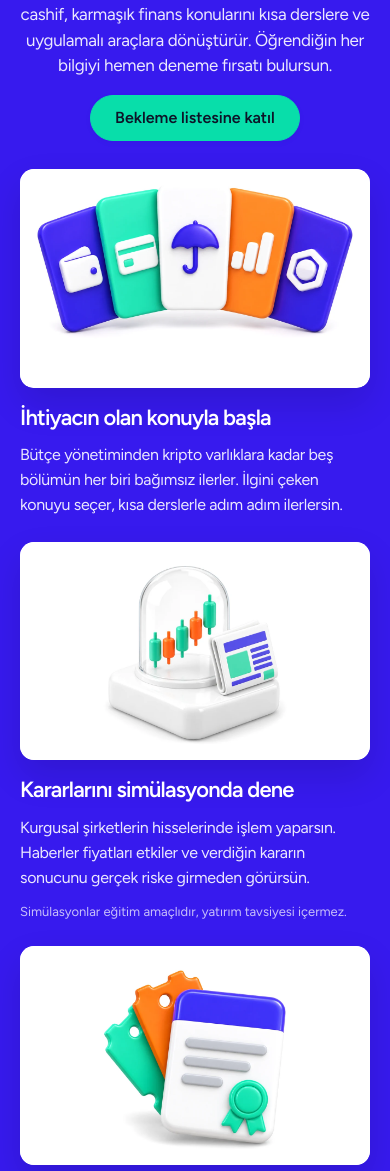
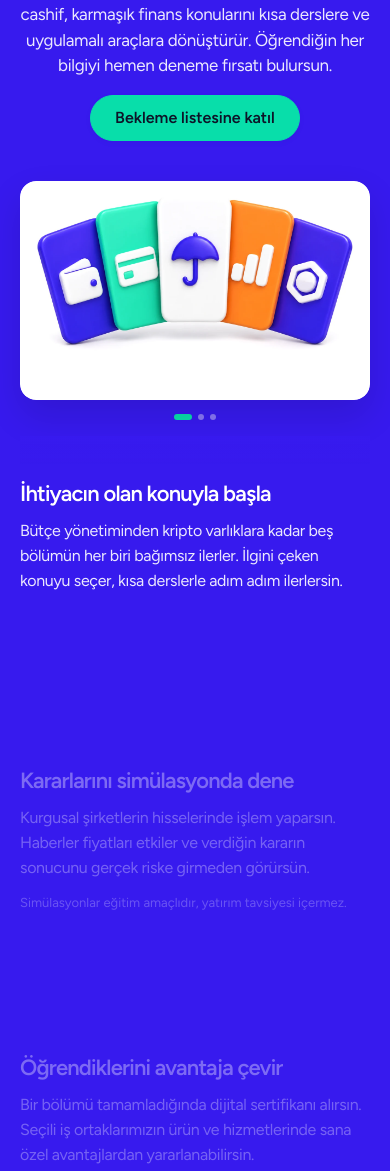
Before and after one commit to YoSoyIsla/Cashif_Landing_Page, a website: page index.html in a window 390 px wide. Shown: the part 746-1917 px from the top of the page. Drawn offline with Linux system fonts and the light colour scheme.

Commit message:
feat(showcase): mobilde kaydirmaya bagli kart gecisi
- Mobil/tablette kart sabitlenir, gorseller kaydirmayla yana kayar;
  kaydirma durunca en yakin adima oturur
- svh ve clientHeight ile iOS adres cubugu kaynakli ziplama giderildi
- Sayfa ve kart kutusu Safari'de de yatay tasmayi kirpar
- Masaustunde bolumun alt boslugu kisaltildi

Co-Authored-By: Claude Opus 5.5 <noreply@anthropic.com>

```diff
--- a/index.html
+++ b/index.html
@@ -155,26 +155,26 @@
           <div class="showcase-sticky-col">
             <div class="showcase-card-stack">
               <!-- Card 1: White 3D Visual -->
-              <div class="showcase-card card-fill-white active" data-card="0"><img class="media-3d" src="./assets/images/3d/dersler.webp" alt="Bütçe, kredi, sigorta, yatırım ve kripto bölümlerini gösteren beş kart" loading="lazy" decoding="async"></div>
+              <div class="showcase-card card-fill-white active" data-card="0"><picture><source media="(max-width: 1199.98px)" srcset="./assets/images/3d/dersler-mobil.webp"><img class="media-3d" src="./assets/images/3d/dersler.webp" alt="Bütçe, kredi, sigorta, yatırım ve kripto bölümlerini gösteren beş kart" loading="lazy" decoding="async"></picture></div>
               <!-- Card 2: White 3D Visual -->
-              <div class="showcase-card card-fill-white" data-card="1"><img class="media-3d" src="./assets/images/3d/simulasyon.webp" alt="Cam fanus içinde mum grafiği ve yanında gazete" loading="lazy" decoding="async"></div>
+              <div class="showcase-card card-fill-white" data-card="1"><picture><source media="(max-width: 1199.98px)" srcset="./assets/images/3d/simulasyon-mobil.webp"><img class="media-3d" src="./assets/images/3d/simulasyon.webp" alt="Cam fanus içinde mum grafiği ve yanında gazete" decoding="async"></picture></div>
               <!-- Card 3: White 3D Visual -->
-              <div class="showcase-card card-fill-white" data-card="2"><img class="media-3d" src="./assets/images/3d/sertifika.webp" alt="Mühürlü dijital sertifika ve arkasında iki avantaj kuponu" loading="lazy" decoding="async"></div>
+              <div class="showcase-card card-fill-white" data-card="2"><picture><source media="(max-width: 1199.98px)" srcset="./assets/images/3d/sertifika-mobil.webp"><img class="media-3d" src="./assets/images/3d/sertifika.webp" alt="Mühürlü dijital sertifika ve arkasında iki avantaj kuponu" decoding="async"></picture></div>
             </div>
+            <!-- Mobile/tablet progress: which of the three steps is showing -->
+            <div class="showcase-dots" aria-hidden="true"><span class="active"></span><span></span><span></span></div>
           </div>
 
           <!-- Scrolling Right Steps Column (Cols 7 to 12) -->
           <div class="showcase-steps-col">
             <!-- Step 1 -->
             <div class="showcase-step active" data-step="0">
-              <div class="showcase-step-media card-fill-white" aria-hidden="true"><img class="media-3d" src="./assets/images/3d/dersler-mobil.webp" alt="" loading="lazy" decoding="async"></div>
               <h3 class="feature-title">İhtiyacın olan konuyla başla</h3>
               <p class="feature-body">Bütçe yönetiminden kripto varlıklara kadar beş bölümün her biri bağımsız ilerler. İlgini çeken konuyu seçer, kısa derslerle adım adım ilerlersin.</p>
             </div>
 
             <!-- Step 2 -->
             <div class="showcase-step" data-step="1">
-              <div class="showcase-step-media card-fill-white" aria-hidden="true"><img class="media-3d" src="./assets/images/3d/simulasyon-mobil.webp" alt="" loading="lazy" decoding="async"></div>
               <h3 class="feature-title">Kararlarını simülasyonda dene</h3>
               <p class="feature-body">Kurgusal şirketlerin hisselerinde işlem yaparsın. Haberler fiyatları etkiler ve verdiğin kararın sonucunu gerçek riske girmeden görürsün.</p>
               <p class="feature-note">Simülasyonlar eğitim amaçlıdır, yatırım tavsiyesi içermez.</p>
@@ -182,7 +182,6 @@
 
             <!-- Step 3 -->
             <div class="showcase-step" data-step="2">
-              <div class="showcase-step-media card-fill-white" aria-hidden="true"><img class="media-3d" src="./assets/images/3d/sertifika-mobil.webp" alt="" loading="lazy" decoding="async"></div>
               <h3 class="feature-title">Öğrendiklerini avantaja çevir</h3>
               <p class="feature-body">Bir bölümü tamamladığında dijital sertifikanı alırsın. Seçili iş ortaklarımızın ürün ve hizmetlerinde sana özel avantajlardan yararlanabilirsin.</p>
             </div>
--- a/main.js
+++ b/main.js
@@ -249,48 +249,135 @@ function initPlatformShowcase() {
   const cards = showcase.querySelectorAll('.showcase-card');
   if (!steps.length || !cards.length) return;
 
+  const stickyCol = showcase.querySelector('.showcase-sticky-col');
+  const dots = showcase.querySelectorAll('.showcase-dots span');
+  const mobileQuery = window.matchMedia('(max-width: 1199.98px)');
   let activeIndex = -1;
+  let scrubbing = false;
+  let ticking = false;
 
-  function update() {
-    if (window.innerWidth <= 1199.98) {
-      steps.forEach(step => step.classList.add('active'));
-      return;
-    }
+  function setActive(index) {
+    if (index === activeIndex) return;
+    activeIndex = index;
+    cards.forEach((card, i) => card.classList.toggle('active', i === index));
+    steps.forEach((step, i) => step.classList.toggle('active', i === index));
+    dots.forEach((dot, i) => dot.classList.toggle('active', i === index));
+  }
 
-    const vh = window.innerHeight;
-    const triggerLine = vh * 0.5;
-
+  // Desktop: the step whose center is closest to the middle of the viewport wins; cards crossfade via CSS.
+  function updateDesktop() {
+    const triggerLine = window.innerHeight * 0.5;
     let bestIndex = 0;
     let minDistance = Infinity;
 
     steps.forEach((step, index) => {
       const rect = step.getBoundingClientRect();
-      const center = rect.top + rect.height * 0.5;
-      const distance = Math.abs(center - triggerLine);
-
+      const distance = Math.abs(rect.top + rect.height * 0.5 - triggerLine);
       if (distance < minDistance) {
         minDistance = distance;
         bestIndex = index;
       }
     });
 
-    if (bestIndex !== activeIndex) {
-      activeIndex = bestIndex;
+    setActive(bestIndex);
+  }
 
-      // Transition left sticky cards
-      cards.forEach((card, index) => {
-        card.classList.toggle('active', index === activeIndex);
-      });
+  // Mobile/tablet: cards slide sideways with the scroll. The slide runs while the next step's text crosses the
+  // middle of the space under the pinned card, so the new image has landed before that text is read.
+  // When scrolling stops between two steps, the card settles on the nearer one instead of resting half-slid.
+  let shown = 0;
+  let idleTimer = 0;
 
-      // Highlight active text step
-      steps.forEach((step, index) => {
-        step.classList.toggle('active', index === activeIndex);
-      });
+  function scrollPosition() {
+    // clientHeight ignores the iOS toolbar resize, so the slide doesn't twitch when the address bar collapses
+    const vh = document.documentElement.clientHeight;
+    const cardBottom = Math.max(stickyCol.getBoundingClientRect().bottom, 0);
+    const space = Math.max(vh - cardBottom, 1);
+    const from = cardBottom + space * 0.8;
+    const to = cardBottom + space * 0.4;
+    let position = 0;
+
+    for (let i = 1; i < steps.length; i++) {
+      const top = steps[i].getBoundingClientRect().top;
+      const t = Math.min(Math.max((from - top) / (from - to), 0), 1);
+      position += t * t * (3 - 2 * t); // smoothstep: eases in and out of every slide
+    }
+    return position;
+  }
+
+  function render(position) {
+    cards.forEach((card, i) => {
+      card.style.transform = `translate3d(${(i - position) * 104}%, 0, 0)`;
+      card.style.visibility = Math.abs(i - position) < 1 ? '' : 'hidden';
+    });
+    steps.forEach((step, i) => {
+      step.style.opacity = String(1 - 0.65 * Math.min(Math.abs(position - i), 1));
+    });
+    setActive(Math.round(position));
+  }
+
+  // The card follows a target instead of jumping to it: the raw scroll position while the finger moves,
+  // the nearest step once scrolling has paused. Easing toward it keeps both switches seamless.
+  let target = 0;
+  let following = false;
+
+  function follow() {
+    if (!scrubbing) { following = false; return; }
+    shown += (target - shown) * 0.3;
+    if (Math.abs(target - shown) < 0.002) shown = target;
+    render(shown);
+    following = shown !== target;
+    if (following) requestAnimationFrame(follow);
+  }
+
+  function setTarget(value) {
+    target = value;
+    if (!following) {
+      following = true;
+      requestAnimationFrame(follow);
     }
   }
 
-  window.addEventListener('scroll', update, { passive: true });
-  window.addEventListener('resize', update);
+  function updateMobile() {
+    const position = scrollPosition();
+    clearTimeout(idleTimer);
+
+    if (prefersReducedMotion()) {
+      shown = target = Math.round(position);
+      render(shown);
+      return;
+    }
+
+    setTarget(position);
+    idleTimer = setTimeout(() => setTarget(Math.round(scrollPosition())), 140);
+  }
+
+  function clearInlineStyles() {
+    cards.forEach((card) => { card.style.transform = ''; card.style.visibility = ''; });
+    steps.forEach((step) => { step.style.opacity = ''; });
+  }
+
+  function update() {
+    ticking = false;
+    const mobile = mobileQuery.matches && !!stickyCol;
+    if (mobile !== scrubbing) {
+      scrubbing = mobile;
+      showcase.classList.toggle('is-scrubbing', mobile);
+      if (mobile) shown = target = Math.round(scrollPosition());
+      else clearInlineStyles();
+    }
+    if (scrubbing) updateMobile();
+    else updateDesktop();
+  }
+
+  function requestUpdate() {
+    if (ticking) return;
+    ticking = true;
+    requestAnimationFrame(update);
+  }
+
+  window.addEventListener('scroll', requestUpdate, { passive: true });
+  window.addEventListener('resize', requestUpdate);
   update();
 }
 
--- a/style.css
+++ b/style.css
@@ -74,6 +74,8 @@
 }
 
 html {
+  overflow-x: hidden;
+  overflow-x: clip; /* iOS Safari ignores body overflow-x; clip keeps sideways-sliding cards from widening the page */
   font-size: 16px;
   scroll-behavior: smooth;
   scroll-padding-top: var(--header-h);
@@ -87,6 +89,7 @@ body {
   background-color: var(--color-white);
   line-height: 1.6;
   overflow-x: hidden;
+  overflow-x: clip;
   width: 100%;
 }
 
@@ -125,8 +128,6 @@ video {
 .hero-visual-card video,
 .showcase-card img,
 .showcase-card video,
-.showcase-step-media img,
-.showcase-step-media video,
 .story-main-card img,
 .story-main-card video,
 .story-pair-item img,
@@ -151,7 +152,6 @@ picture {
 /* Clip card media to the card's rounded corners (picture wrapper breaks radius inheritance) */
 .hero-visual-card,
 .showcase-card,
-.showcase-step-media,
 .story-main-card,
 .story-pair-item {
   overflow: hidden;
@@ -603,8 +603,8 @@ button {
   background-color: var(--color-white);
 }
 
-/* Hidden on desktop; rendered inline within steps on mobile/tablet */
-.showcase-step-media {
+/* Progress dots: mobile/tablet only (desktop shows the steps side by side) */
+.showcase-dots {
   display: none;
 }
 
@@ -614,7 +614,6 @@ button {
   display: flex;
   flex-direction: column;
   box-sizing: border-box;
-  padding-bottom: 12vh;
 }
 
 .showcase-step {
@@ -632,6 +631,11 @@ button {
 .showcase-step.active {
   opacity: 1;
   transform: translateY(0);
+}
+
+/* Last step is only as tall as the pinned card: the section ends as soon as its text sits beside the card */
+.showcase-step:last-of-type {
+  min-height: min(490px, 36vw);
 }
 
 .feature-title {
@@ -1386,8 +1390,59 @@ html.dialog-open {
     margin-bottom: 20px;
   }
 
+  /* Sticky media on mobile/tablet: the card pins under the header and swaps as steps scroll beneath */
   .showcase-sticky-col {
-    display: none !important;
+    position: sticky;
+    top: var(--header-h);
+    z-index: 5;
+    width: 100%;
+    max-width: 640px;
+    max-height: none;
+    aspect-ratio: auto;
+    margin: 0 auto;
+    padding: 12px 0 16px;
+    background-color: var(--color-primary); /* masks step text scrolling behind the card */
+  }
+
+  /* Soft fade so text passing under the card dissolves instead of being cut off */
+  .showcase-sticky-col::after {
+    content: '';
+    position: absolute;
+    left: 0;
+    right: 0;
+    top: 100%;
+    height: 28px;
+    background: linear-gradient(var(--color-primary), rgba(55, 26, 238, 0));
+    pointer-events: none;
+  }
+
+  .showcase-card-stack {
+    height: auto;
+    aspect-ratio: 16 / 10;
+    max-height: 34vh;
+    max-height: 34svh; /* svh stays fixed while the iOS toolbar collapses, so the pinned card never resizes mid-scroll */
+    margin: 0 auto;
+    box-shadow: 0 16px 36px rgba(0, 0, 0, 0.12);
+  }
+
+  .showcase-dots {
+    display: flex;
+    justify-content: center;
+    gap: 6px;
+    margin-top: 14px;
+  }
+
+  .showcase-dots span {
+    width: 6px;
+    height: 6px;
+    border-radius: 3px;
+    background-color: rgba(255, 255, 255, 0.4);
+    transition: width 0.3s ease, background-color 0.3s ease;
+  }
+
+  .showcase-dots span.active {
+    width: 18px;
+    background-color: var(--color-accent);
   }
 
   .showcase-steps-col {
@@ -1399,31 +1454,40 @@ html.dialog-open {
     padding-bottom: 0;
     display: flex;
     flex-direction: column;
-    gap: 28px;
+    gap: 0;
   }
 
   .showcase-step {
-    min-height: auto !important;
-    opacity: 1 !important;
-    transform: none !important;
-    display: flex;
-    flex-direction: column;
+    /* Text starts right under the pinned card; height just enough for one swap per step */
+    min-height: 34vh;
+    min-height: 34svh;
+    justify-content: flex-start;
+    transform: none;
     gap: 12px;
-    padding: 0;
-  }
-
-  .showcase-step-media {
-    display: block;
-    width: 100%;
-    aspect-ratio: 16 / 10;
-    max-height: 260px;
-    border-radius: var(--radius-lg);
-    box-shadow: 0 16px 36px rgba(0, 0, 0, 0.12);
-    margin-bottom: 4px;
-  }
-
-  .showcase-step-media.card-fill-white {
-    background-color: var(--color-white);
+    padding: 20px 0 0;
+  }
+
+  .showcase-step:last-of-type {
+    min-height: 0;
+    padding-bottom: 24px;
+  }
+
+  /* Scroll-linked slide (main.js writes transform/opacity every frame), so CSS transitions would only add lag */
+  /* Safari may not clip transformed children to a rounded overflow:hidden box; paint containment always does */
+  .platform-showcase.is-scrubbing .showcase-card-stack {
+    overflow: clip;
+    contain: paint;
+    isolation: isolate;
+  }
+
+  .platform-showcase.is-scrubbing .showcase-card {
+    opacity: 1;
+    transition: none;
+    will-change: transform;
+  }
+
+  .platform-showcase.is-scrubbing .showcase-step {
+    transition: none;
   }
 
   .feature-title {
@@ -1698,12 +1762,7 @@ html.dialog-open {
   }
 
   .showcase-steps-col {
-    gap: 24px;
-  }
-
-  .showcase-step-media {
-    max-height: 220px;
-    border-radius: 14px;
+    gap: 0;
   }
 
   /* 7. Stories Cards & Natural Reading Order */
```
Also changed, not shown: dist/index.html, dist/main.js, dist/style.css.
